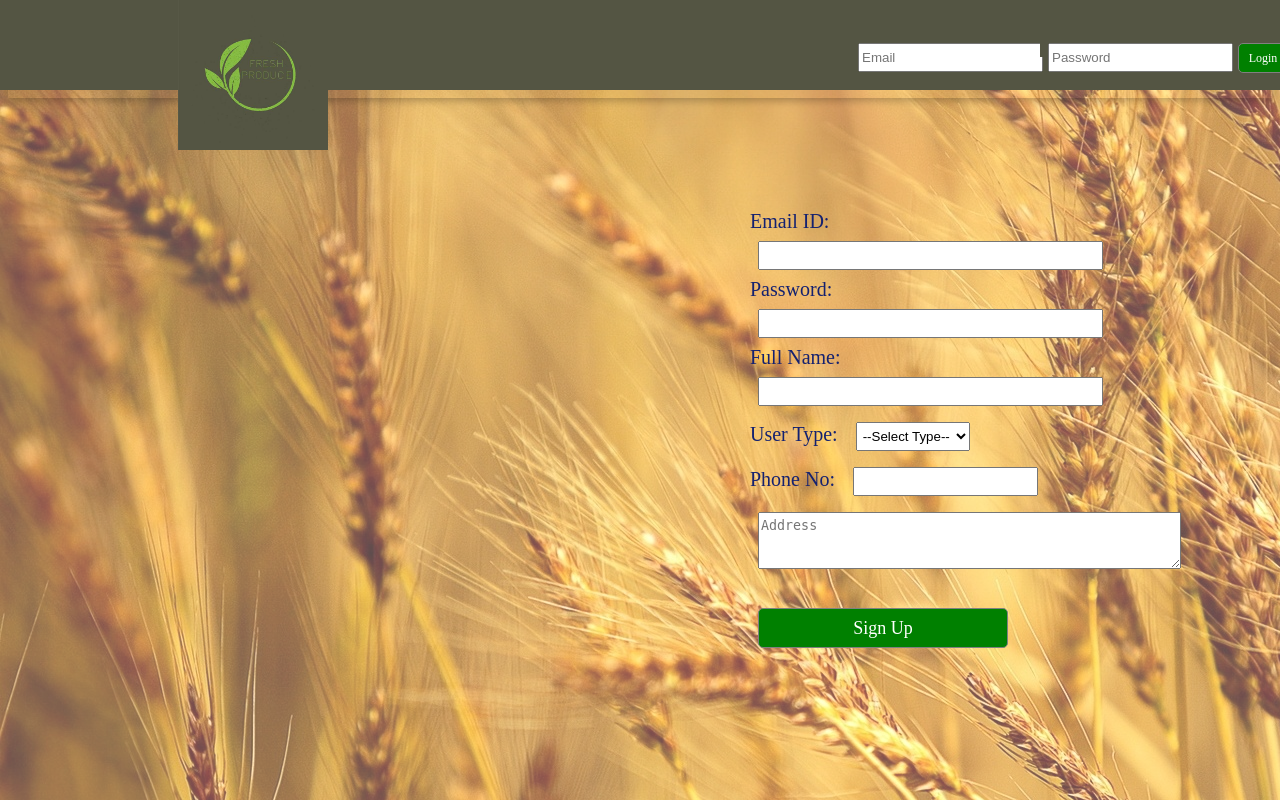
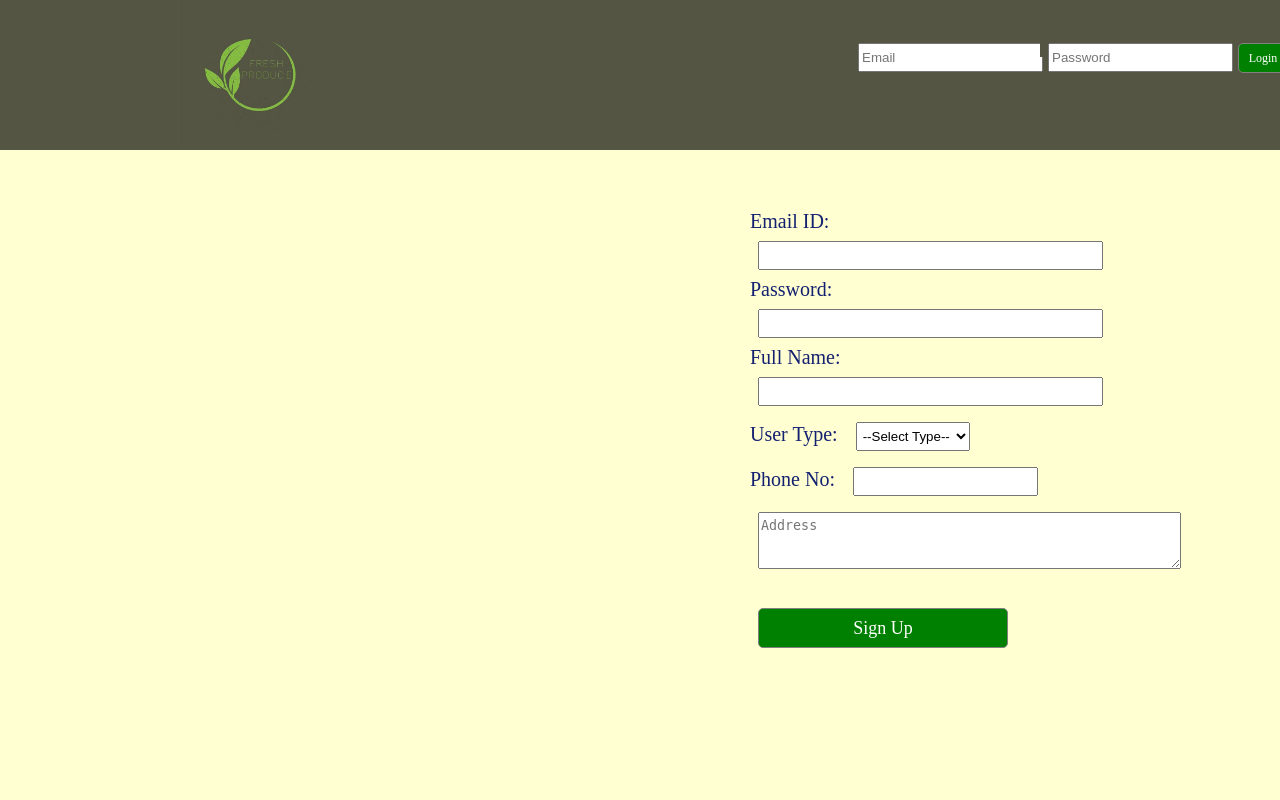
Before and after one commit to dhruvkayastha/FreshProduce, a PHP site: page / in a window 1280 px wide. Run offline with PHP 8.4, Linux system fonts and the light colour scheme.

Commit message:
Updates Style

```diff
--- a/index.php
+++ b/index.php
@@ -38,7 +38,8 @@
 	</head>
 
 	<body>
-		<div class="fb-header-base"></div>
+		<!-- <div class="bg-img"></div> -->
+		<!-- <div class="fb-header-base"></div> -->
 		<div class="fb-header">
 		<div id="img1" class="fb-header"><img src="icon4.jpeg" width="150" height="150"/></div>
 		<form name="loginForm" method="post" action="login-backend.php">
--- a/style.css
+++ b/style.css
@@ -1,6 +1,7 @@
 body{
 	/*background-image: url("grid.png");*/
-	background: linear-gradient(rgba(255,255,255,.3), rgba(255,255,255,.3)), url("grid.png");
+	/*background: linear-gradient(rgba(255,255,212,.3), rgba(255,255,212,.3));*/
+	background-color: rgba(255,255,210,1);
 	height:700px;
 }
 .fb-header-base{
@@ -17,7 +18,7 @@ body{
 }
 .fb-header{
 	width:100%;
-	height:90px;
+	height:150px;
 	position:absolute;
 	background:#545543;
 
```
